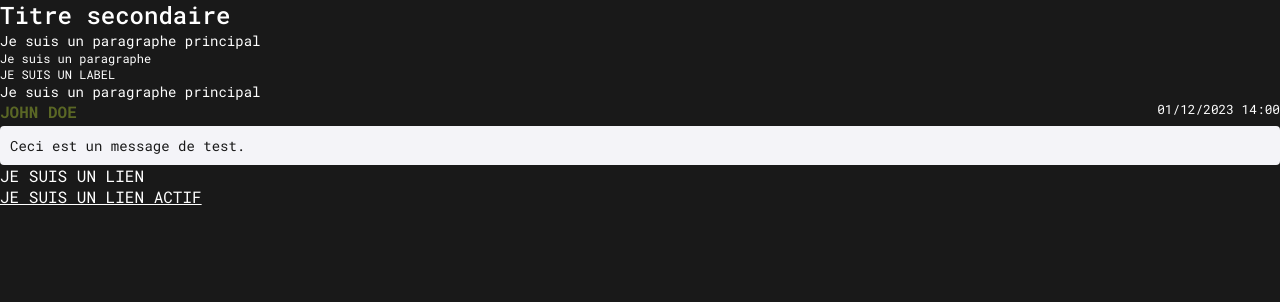
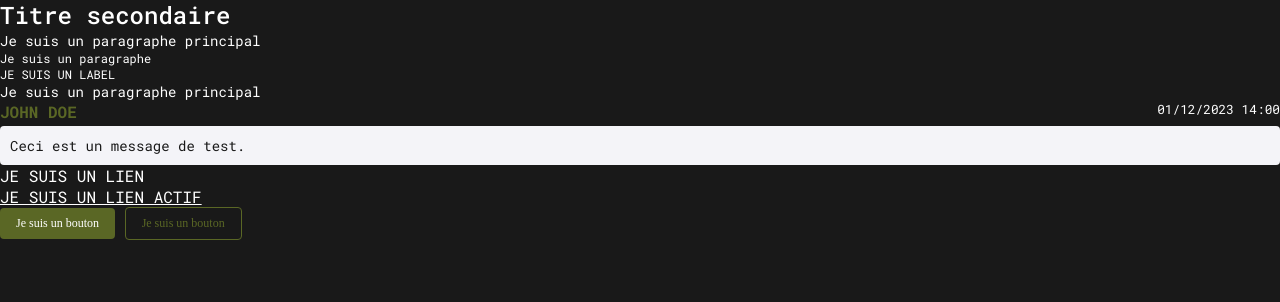
Before and after one commit to Triips-TheCoder/HETIC-FLASK-CHAT, a Flask app: page / in a window 1280 px wide. Shown: the part 152-454 px from the top of the page. Run offline with Flask 3, Linux system fonts and the light colour scheme.

Commit message:
style buttons

```diff
--- a/static/css/main.css
+++ b/static/css/main.css
@@ -58,3 +58,23 @@ a {
 .c-green {
     color: #5A6725;
 }
+
+button {
+    font-family: initial;
+    border: initial;
+    font-size: 12px;
+    background-color: #5A6725;
+    color: white;
+    padding: 8px 16px;
+    border-radius: 4px;
+}
+
+button:hover {
+    opacity: .75;
+}
+
+.button--secondary {
+    border: 1px solid #5A6725;
+    color: #5A6725;
+    background-color: unset;
+}
--- a/templates/index.html
+++ b/templates/index.html
@@ -27,6 +27,9 @@
 
     <p class="ft-link">Je suis un lien</p>
     <p class="ft-link ft-link--active">Je suis un lien actif</p>
+
+    <button>Je suis un bouton</button>
+    <button class="button--secondary">Je suis un bouton</button>
 </body>
 
 </html>
```
